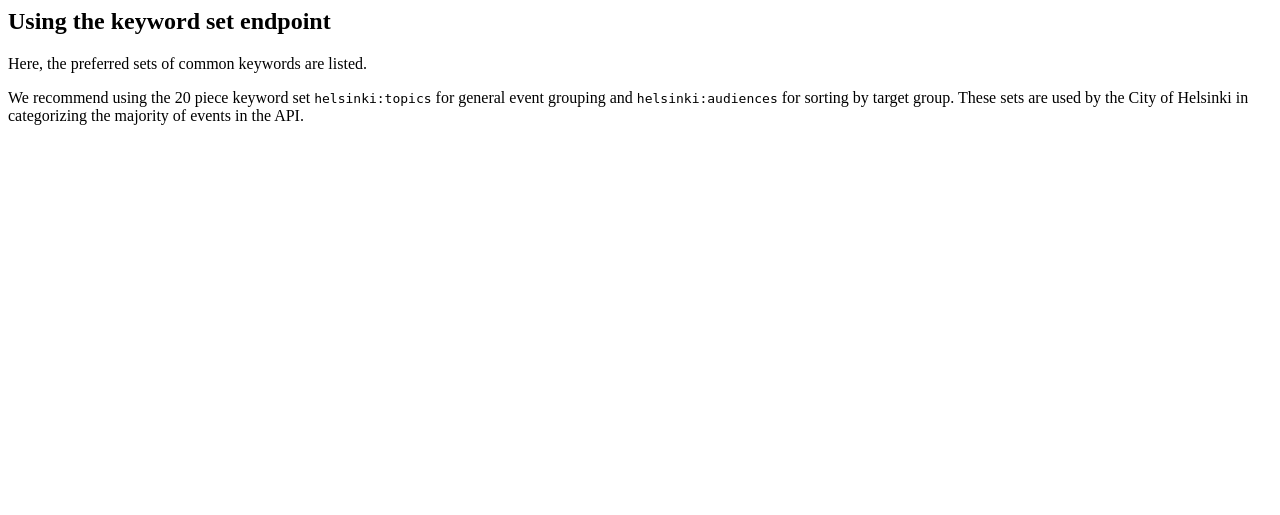
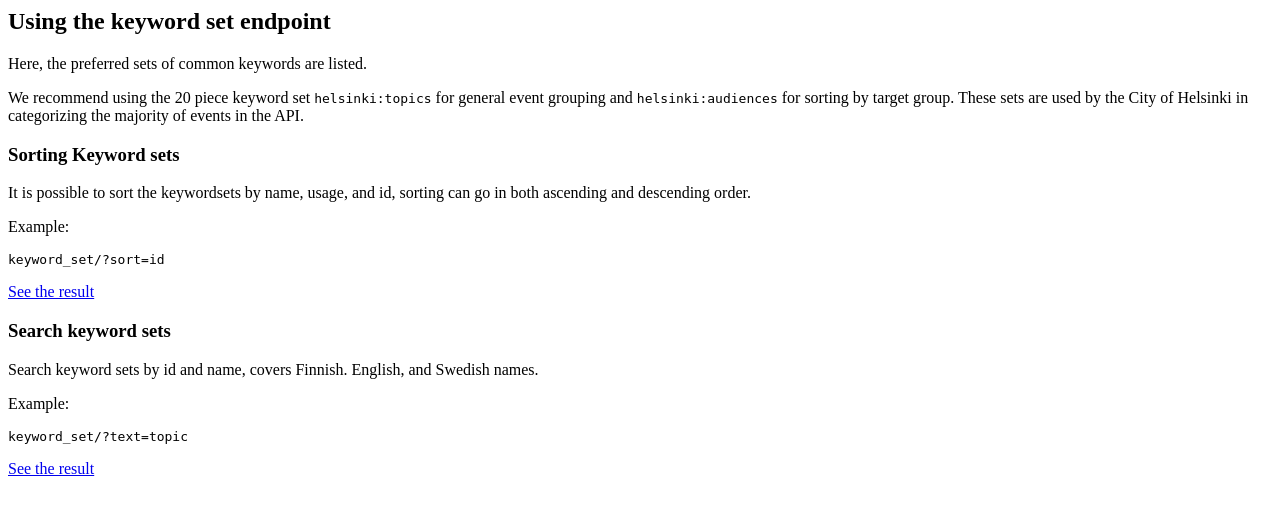
Before and after one commit to City-of-Helsinki/linkedevents, a Django app: template helevents/templates/rest_framework/keyword_set_list.html in a window 1280 px wide. Shown: the top 515 px of the page. Run offline with Django 3.2, Linux system fonts and the light colour scheme; the template is opened without the code that fills it, so the values that code supplies are empty.

Commit message:
LINK-745 Documentation for KeywordSet search and sorting.

```diff
--- a/helevents/templates/rest_framework/keyword_set_list.html
+++ b/helevents/templates/rest_framework/keyword_set_list.html
@@ -7,5 +7,18 @@
 <code>helsinki:audiences</code> for sorting by target group. These sets are used by the City of Helsinki in
 categorizing the majority of events in the API.</p>
 
+<h3 id="sort">Sorting Keyword sets</h3>
+<p>It is possible to sort the keywordsets by name, usage, and id, sorting can go in both ascending and descending order.</p>
+<p>Example:</p>
+<pre><code>keyword_set/?sort=id
+</code></pre>
+<p><a href="?sort=-id" title="json">See the result</a></p>
+
+<h3 id="text">Search keyword sets</h3>
+<p>Search keyword sets by id and name, covers Finnish. English, and Swedish names.</p>
+<p>Example:</p>
+<pre><code>keyword_set/?text=topic
+</code></pre>
+<p><a href="?text=topic" title="json">See the result</a></p>
     </div>
 </div>
```
